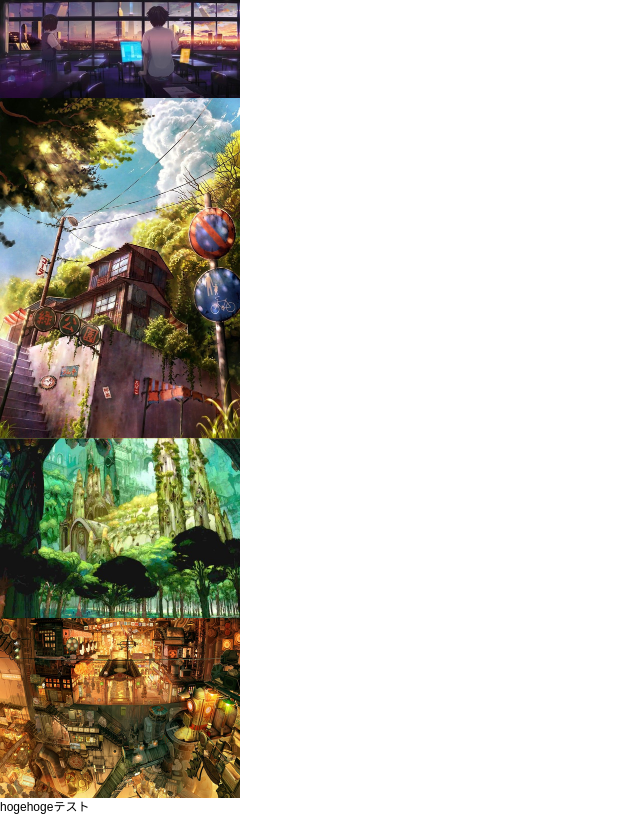
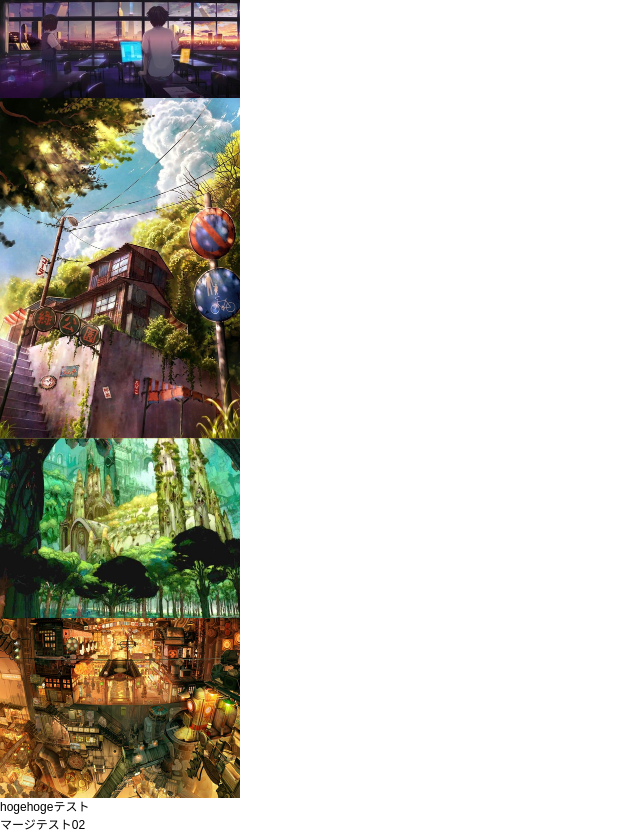
Before and after one commit to kobataka8455/hello_world, a plain HTML site: page index.html in a window 1280 px wide. Shown: the part 1157-1991 px from the top of the page, without its empty margins (0-640 px from the left). Drawn offline with Linux system fonts and the light colour scheme.

Commit message:
マージテスト０２

```diff
--- a/index.html
+++ b/index.html
@@ -32,6 +32,7 @@
 <li><a href=""><img src="slideImage/image09.jpg" width="240" height="180" alt="" /></a></li>
 </ul>
 <p>hogehogeテスト</p>
+<p>マージテスト02</p>
 <!-- / #contents --></div>
 
 <!-- / #container --></div>
```
